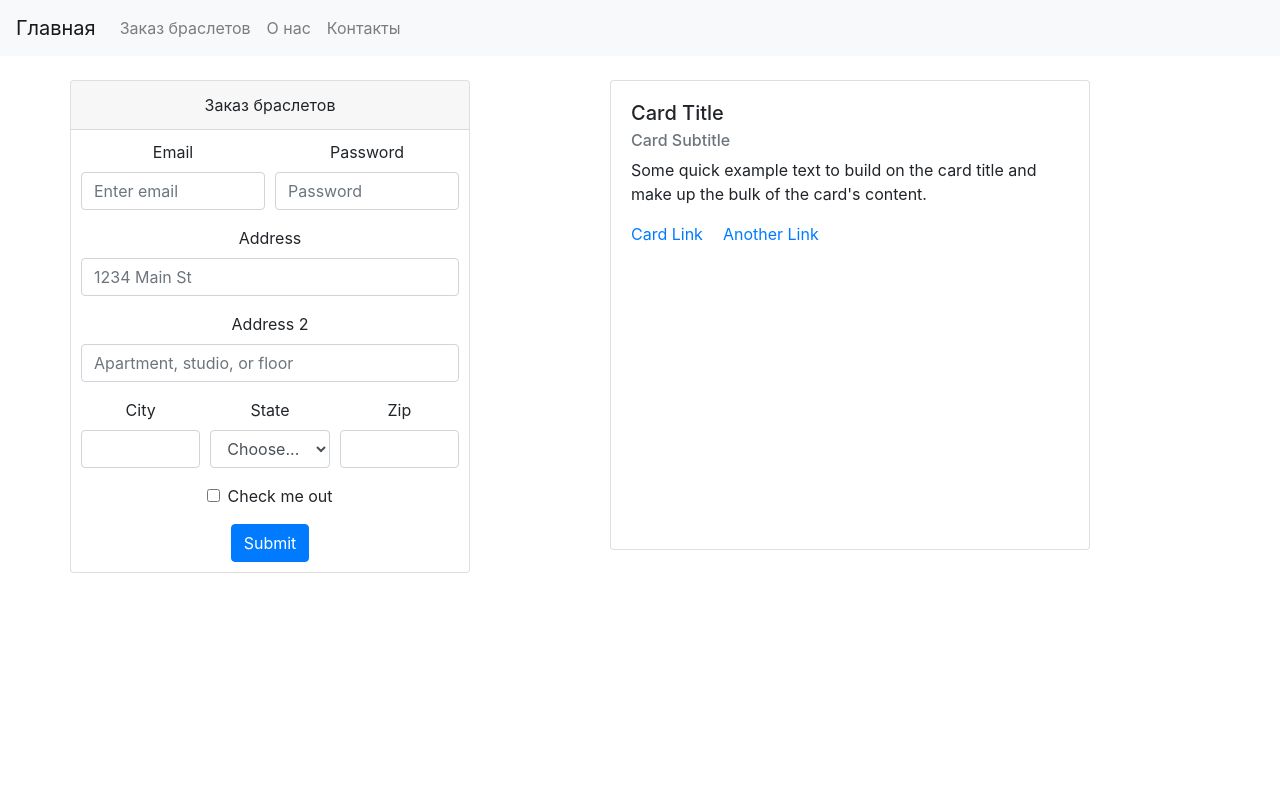
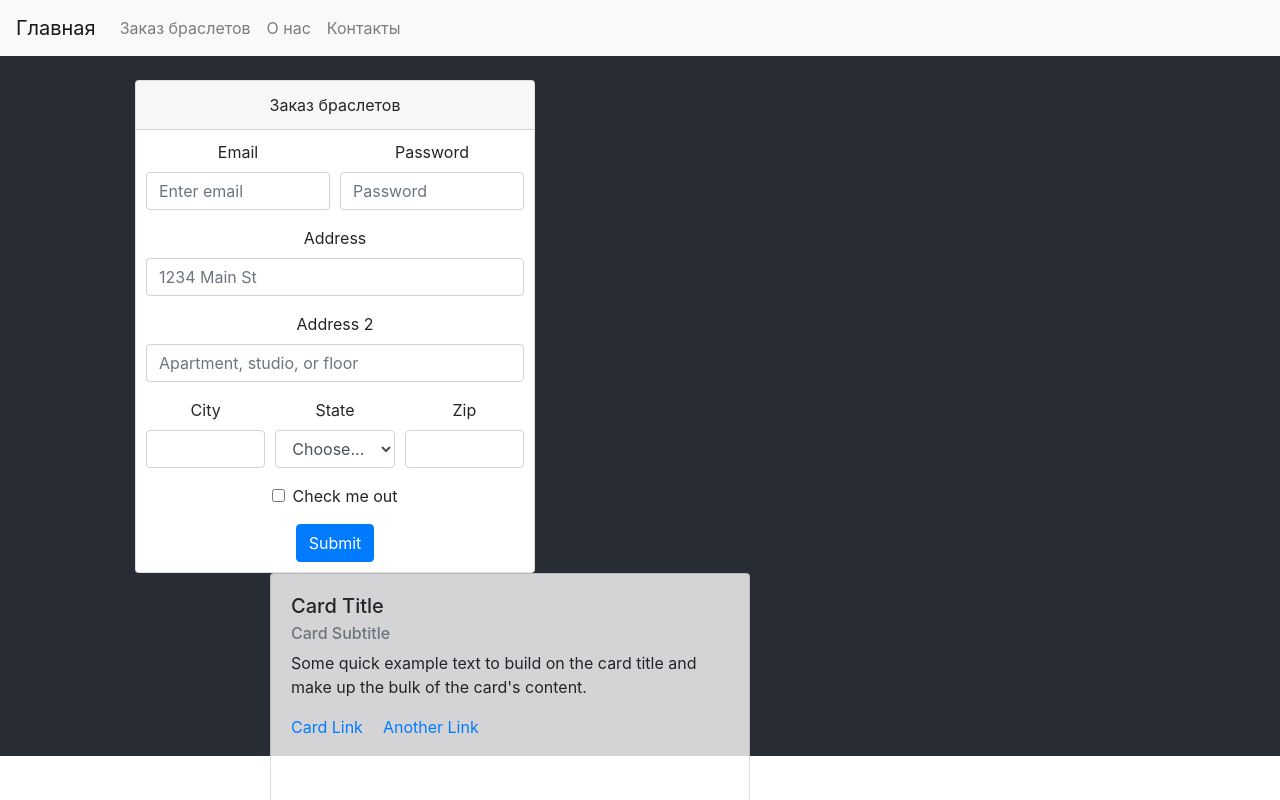
Before and after one commit to asselyer/KBTUReactJS, a React (Create React App) app: page /1 in a window 1280 px wide. Shown: the top 800 px of the page. Built offline with nearby package versions, Linux system fonts and the light colour scheme.

Commit message:
assel 3commit

```diff
--- a/src/App.css
+++ b/src/App.css
@@ -1,13 +1,20 @@
 .App {
 
+}
+.banner{
+  padding-left: 150px;
+  padding-right: 100px;
+  height: 700px;
+  background-color: #282c34;
 }
 .left{
   width:400px;
   float: left;
 }
 .right{
+  margin-left: 120px;
   width: 600px;
-  float: right;
+  float: left;
 }
 .App-logo {
   margin: 50px;
--- a/src/components/Order.js
+++ b/src/components/Order.js
@@ -5,7 +5,7 @@ import '../App.css';
 class Order extends Component {
   render() {
     return (
-      <Container>
+      <div className="banner">
         <br/>
       <Row className="left" >
 
@@ -65,7 +65,7 @@ class Order extends Component {
 </Card>
 </Row>
 <Row className="right">
-<Card style={{ width: '30rem', height: '470px' }}>
+<Card style={{ width: '30rem', height: '493px', backgroundColor:'rgba(255,255,255,0.8)' }}>
   <Card.Body>
     <Card.Title>Card Title</Card.Title>
     <Card.Subtitle className="mb-2 text-muted">Card Subtitle</Card.Subtitle>
@@ -78,7 +78,7 @@ class Order extends Component {
   </Card.Body>
 </Card>
 </Row>
-</Container>
+</div>
     );
   }
 }
```
